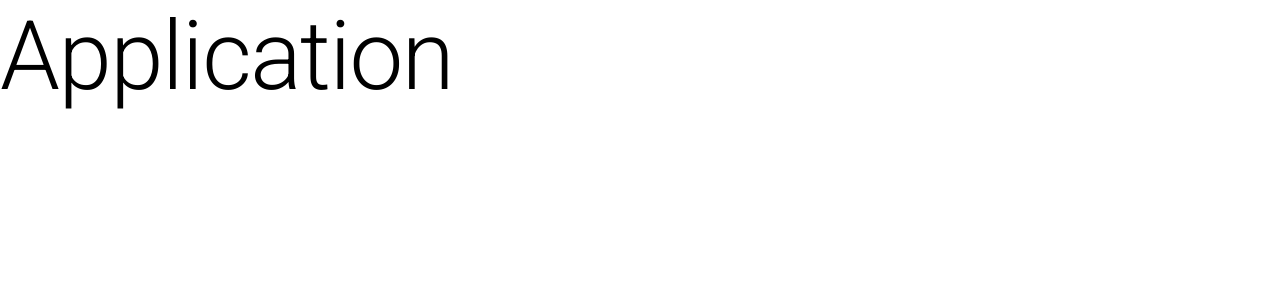
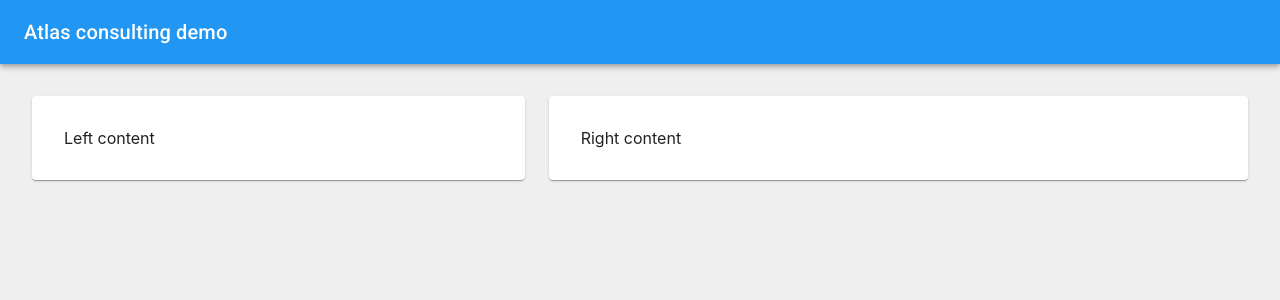
Before and after one commit to salaidom/ac-demo, a React (Create React App) app: page / in a window 1280 px wide. Shown: the top 300 px of the page. Built offline with nearby package versions, Linux system fonts and the light colour scheme.

Commit message:
Added Layout, and some common components

```diff
--- a/src/app/App.tsx
+++ b/src/app/App.tsx
@@ -1,12 +1,13 @@
 import React from 'react'
 import { ThemeProvider } from '@material-ui/core/styles'
-import Typography from '@material-ui/core/Typography'
-import theme from '../config/theme'
+
+import theme from 'src/config/theme'
+import Layout from 'src/components/Layout'
 
 const App: React.FC = () => {
   return (
     <ThemeProvider theme={theme}>
-      <Typography variant="h1">Application</Typography>
+      <Layout />
     </ThemeProvider>
   )
 }
--- /dev/null
+++ b/src/components/AppBar.tsx
@@ -0,0 +1,18 @@
+import React from 'react'
+import { default as MaterialAppBar } from '@material-ui/core/AppBar'
+import Toolbar from '@material-ui/core/Toolbar'
+import Typography from '@material-ui/core/Typography'
+
+type AppBarProps = {}
+
+const AppBar: React.FC<AppBarProps> = () => {
+  return (
+    <MaterialAppBar position="static">
+      <Toolbar>
+        <Typography variant="h6">Atlas consulting demo</Typography>
+      </Toolbar>
+    </MaterialAppBar>
+  )
+}
+
+export default AppBar
--- /dev/null
+++ b/src/components/Layout.tsx
@@ -0,0 +1,43 @@
+import React from 'react'
+import Paper from '@material-ui/core/Paper'
+import Grid from '@material-ui/core/Grid'
+import Typography from '@material-ui/core/Typography'
+import { makeStyles } from '@material-ui/core/styles'
+
+import AppBar from 'src/components/AppBar'
+
+const useStyles = makeStyles(theme => ({
+  container: {
+    padding: theme.spacing(4),
+  },
+  paper: {
+    padding: theme.spacing(4),
+  },
+}))
+
+type LayoutProps = {}
+
+const Layout: React.FC<LayoutProps> = () => {
+  const classes = useStyles()
+  return (
+    <>
+      <AppBar />
+      <div className={classes.container}>
+        <Grid container spacing={3}>
+          <Grid item xs={12} md={5}>
+            <Paper elevation={1} className={classes.paper}>
+              Left content
+            </Paper>
+          </Grid>
+          <Grid item xs={12} md={7}>
+            <Paper elevation={1} className={classes.paper}>
+              Right content
+            </Paper>
+          </Grid>
+        </Grid>
+      </div>
+    </>
+  )
+}
+
+export default Layout
--- a/src/index.css
+++ b/src/index.css
@@ -1,10 +1,10 @@
 body {
   margin: 0;
-  font-family: -apple-system, BlinkMacSystemFont, 'Segoe UI', 'Roboto', 'Oxygen',
-    'Ubuntu', 'Cantarell', 'Fira Sans', 'Droid Sans', 'Helvetica Neue',
-    sans-serif;
+  font-family: -apple-system, BlinkMacSystemFont, 'Roboto', 'Ubuntu',
+    'Cantarell', 'Fira Sans', 'Droid Sans', 'Helvetica Neue', sans-serif;
   -webkit-font-smoothing: antialiased;
   -moz-osx-font-smoothing: grayscale;
+  background-color: #efefef;
 }
 
 code {
```
